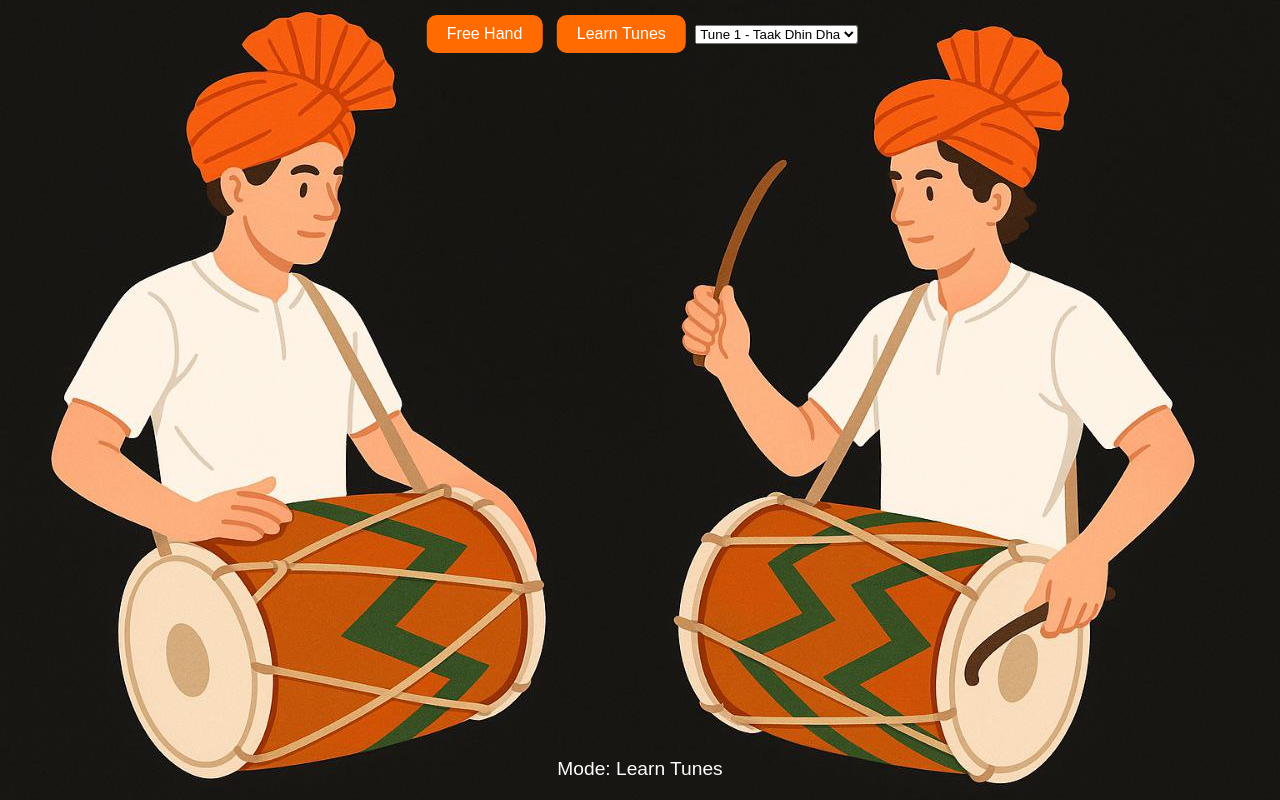
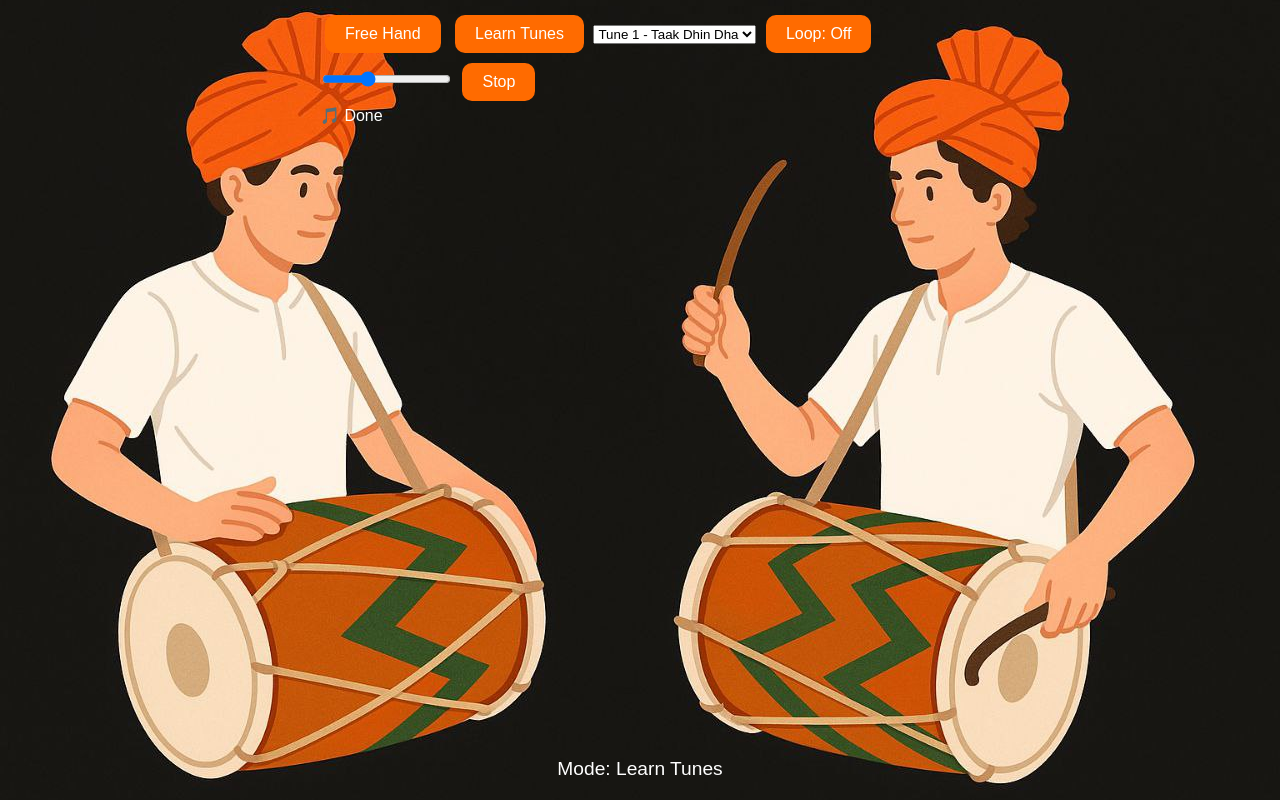
Before and after one commit to itsprashcode/DholPathakPractice, a plain HTML site: page index.html in a window 1280 px wide. Both pictures are taken after a click on the button "Learn Tunes". Drawn offline with Linux system fonts and the light colour scheme.

Commit message:
quick fix

```diff
--- a/index.html
+++ b/index.html
@@ -10,14 +10,18 @@
   <div class="container">
     <!-- Mode Buttons -->
     <div class="mode-buttons">
-  <button onclick="setMode('free')">Free Hand</button>
-  <button onclick="setMode('learn')">Learn Tunes</button>
-  <select id="tune-selector" style="display: none;"></select>
-</div>
+        <button onclick="setMode('free')">Free Hand</button>
+        <button onclick="setMode('learn')">Learn Tunes</button>
+        <select id="tune-selector" style="display:none;"></select>
+        <button id="toggle-loop" style="display:none;" onclick="toggleLoop()">Loop: Off</button>
+        <input type="range" id="bpm-slider" min="60" max="180" value="100" style="display:none;" />
+        <button id="stop-btn" style="display:none;" onclick="stopTune()">Stop</button>
+        <div id="beat-indicator"></div>
+    </div>
 
 
     <!-- Dhol Image -->
-    <img src="./asset/ThapiThoka.jpg" alt="ThapiThoka" id="dhol" />
+    <img src="./asset/ThapiThoka.jpg" src="./asset/thapi.mp3" alt="ThapiThoka" id="dhol" />
 
     <!-- Mode Display -->
     <div id="mode-display">Mode: Free Hand</div>
--- a/script.js
+++ b/script.js
@@ -1,16 +1,19 @@
 let mode = 'free';
+let loopEnabled = false;
+let tuneTimeout;
+let bpm = 100;
+
 const dhol = document.getElementById('dhol');
 const modeDisplay = document.getElementById('mode-display');
 const tuneSelector = document.getElementById('tune-selector');
+const toggleLoopBtn = document.getElementById('toggle-loop');
+const bpmSlider = document.getElementById('bpm-slider');
+const stopBtn = document.getElementById('stop-btn');
+const beatIndicator = document.getElementById('beat-indicator');
 
-const thapiSound = new Audio("./asset/thapi.mp3");
+const thapiSound = new Audio("./asset/Thapi.mp3");
 const dhinSound = new Audio("./asset/dhin.mp3");
 
-const hitImage = document.createElement("img");
-hitImage.id = "hit-type";
-document.querySelector('.container').appendChild(hitImage);
-
-// Define configurable tunes
 const tunes = [
   {
     name: "Tune 1 - Taak Dhin Dha",
@@ -20,7 +23,6 @@ const tunes = [
   // Add more tunes here
 ];
 
-// Populate dropdown
 tunes.forEach((tune, index) => {
   const option = document.createElement("option");
   option.value = index;
@@ -31,57 +33,88 @@ tunes.forEach((tune, index) => {
 function setMode(newMode) {
   mode = newMode;
   modeDisplay.innerText = `Mode: ${mode === 'free' ? 'Free Hand' : 'Learn Tunes'}`;
-  tuneSelector.style.display = mode === 'learn' ? 'inline' : 'none';
+  const show = (mode === 'learn');
+  tuneSelector.style.display = show ? 'inline' : 'none';
+  toggleLoopBtn.style.display = show ? 'inline' : 'none';
+  bpmSlider.style.display = show ? 'inline' : 'none';
+  stopBtn.style.display = show ? 'inline' : 'none';
+  beatIndicator.innerText = '';
 
-  if (mode === 'learn') {
+  if (show) {
     playTune(tunes[tuneSelector.value]);
+  } else {
+    stopTune();
   }
 }
 
 tuneSelector.addEventListener('change', () => {
-  if (mode === 'learn') {
-    playTune(tunes[tuneSelector.value]);
-  }
+  if (mode === 'learn') playTune(tunes[tuneSelector.value]);
 });
 
+bpmSlider.addEventListener('input', () => {
+  bpm = bpmSlider.value;
+});
+
+function toggleLoop() {
+  loopEnabled = !loopEnabled;
+  toggleLoopBtn.innerText = `Loop: ${loopEnabled ? 'On' : 'Off'}`;
+}
+
+function stopTune() {
+  clearTimeout(tuneTimeout);
+  beatIndicator.innerText = '';
+}
+
+function playTune(tune) {
+  let i = 0;
+  clearTimeout(tuneTimeout);
+
+  function playNext() {
+    if (i >= tune.sequence.length) {
+      if (loopEnabled) {
+        i = 0;
+      } else {
+        beatIndicator.innerText = '🎵 Done';
+        return;
+      }
+    }
+
+    const hit = tune.sequence[i];
+    beatIndicator.innerText = `➡️ ${hit.toUpperCase()}`;
+
+        if (hit === "thapi") {
+            new Audio("./asset/Thapi.mp3").play();
+        } else if (hit === "dhin") {
+            new Audio("./asset/dhin.mp3").play();
+        }
+
+
+    dhol.classList.add("animate");
+    setTimeout(() => dhol.classList.remove("animate"), 100);
+
+    i++;
+    const delay = (60000 / bpm); // calculate delay from BPM
+    tuneTimeout = setTimeout(playNext, delay);
+  }
+
+  playNext();
+}
+
 dhol.addEventListener('touchstart', handleTouch);
-dhol.addEventListener('click', handleTouch); // for desktop
+dhol.addEventListener('click', handleTouch);
 
 function handleTouch(event) {
   if (mode !== 'free') return;
 
   const x = event.touches ? event.touches[0].clientX : event.clientX;
   const half = window.innerWidth / 2;
+    if (x < half) {
+    new Audio("./asset/Thapi.mp3").play();
+    } else {
+    new Audio("./asset/dhin.mp3").play();
+    }
 
-  if (x < half) {
-    thapiSound.play();
-  } else {
-    dhinSound.play();
-  }
 
   dhol.classList.add("animate");
   setTimeout(() => dhol.classList.remove("animate"), 100);
 }
-
-function playTune(tune) {
-  let i = 0;
-
-  function playNext() {
-    if (i >= tune.sequence.length) return;
-
-    const hit = tune.sequence[i];
-    if (hit === "thapi") {
-      thapiSound.play();
-    } else if (hit === "dhin") {
-      dhinSound.play();
-    }
-
-    dhol.classList.add("animate");
-    setTimeout(() => dhol.classList.remove("animate"), 100);
-
-    i++;
-    setTimeout(playNext, tune.delay);
-  }
-
-  playNext();
-}
```
